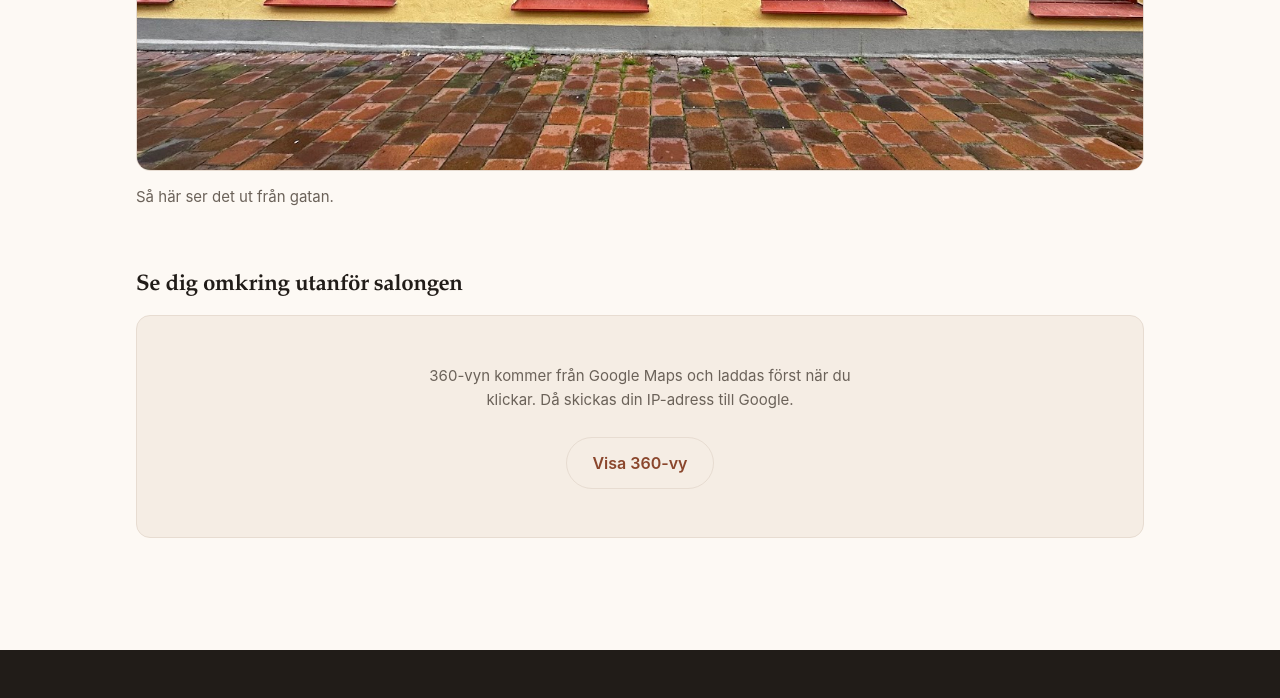
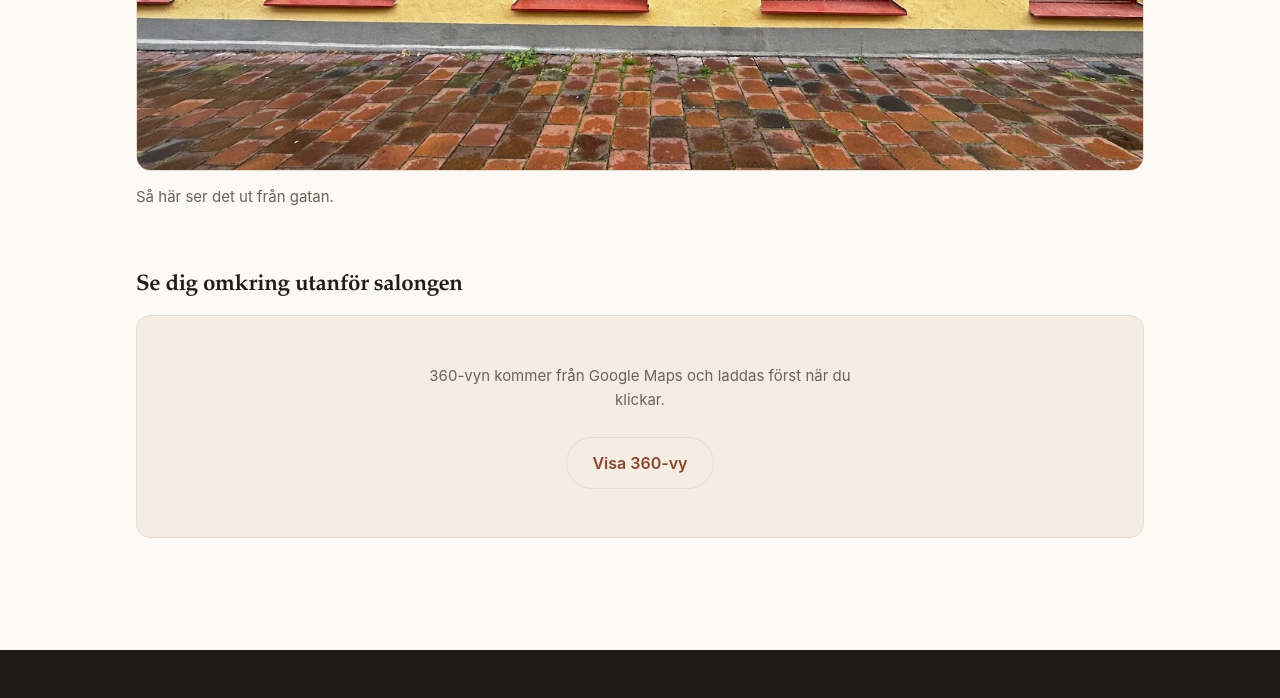
Before and after one commit to peraakesson-cloud/cananga-wellness, a plain HTML site: page index.html in a window 1280 px wide. Shown: the part 4047-4745 px from the top of the page. Drawn offline with Linux system fonts and the light colour scheme.

Commit message:
Kortare text över knappen till 360-vyn
Co-Authored-By: Claude Opus 5 (1M context) <noreply@anthropic.com>

```diff
--- a/index.html
+++ b/index.html
@@ -490,8 +490,7 @@
 
         <div class="streetview__gate" id="sv-gate">
           <p class="streetview__text">
-            360-vyn kommer från Google Maps och laddas först när du
-            klickar. Då skickas din IP-adress till Google.
+            360-vyn kommer från Google Maps och laddas först när du klickar.
           </p>
           <button class="btn btn--quiet" type="button" id="sv-load">Visa 360-vy</button>
         </div>
```
